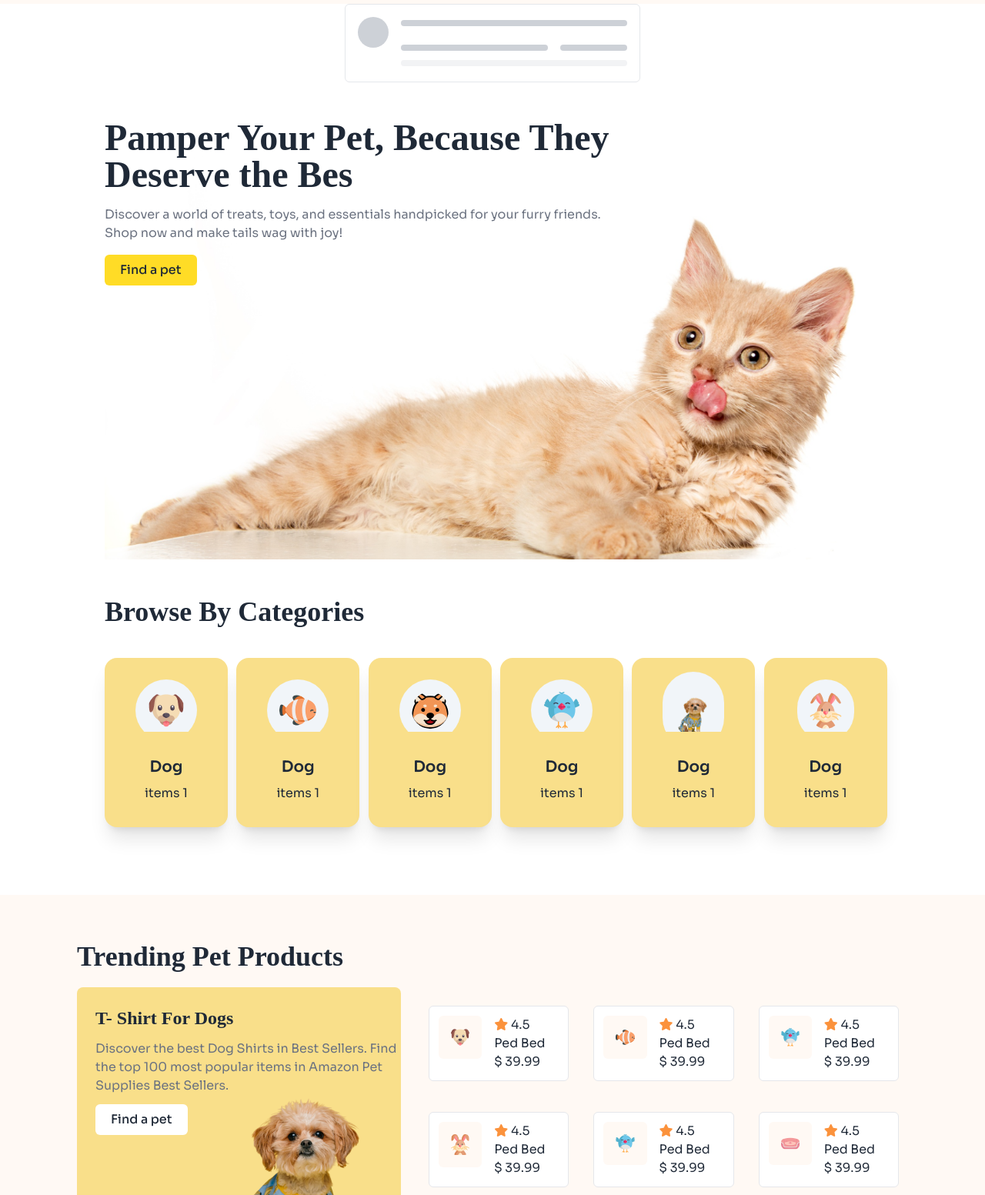
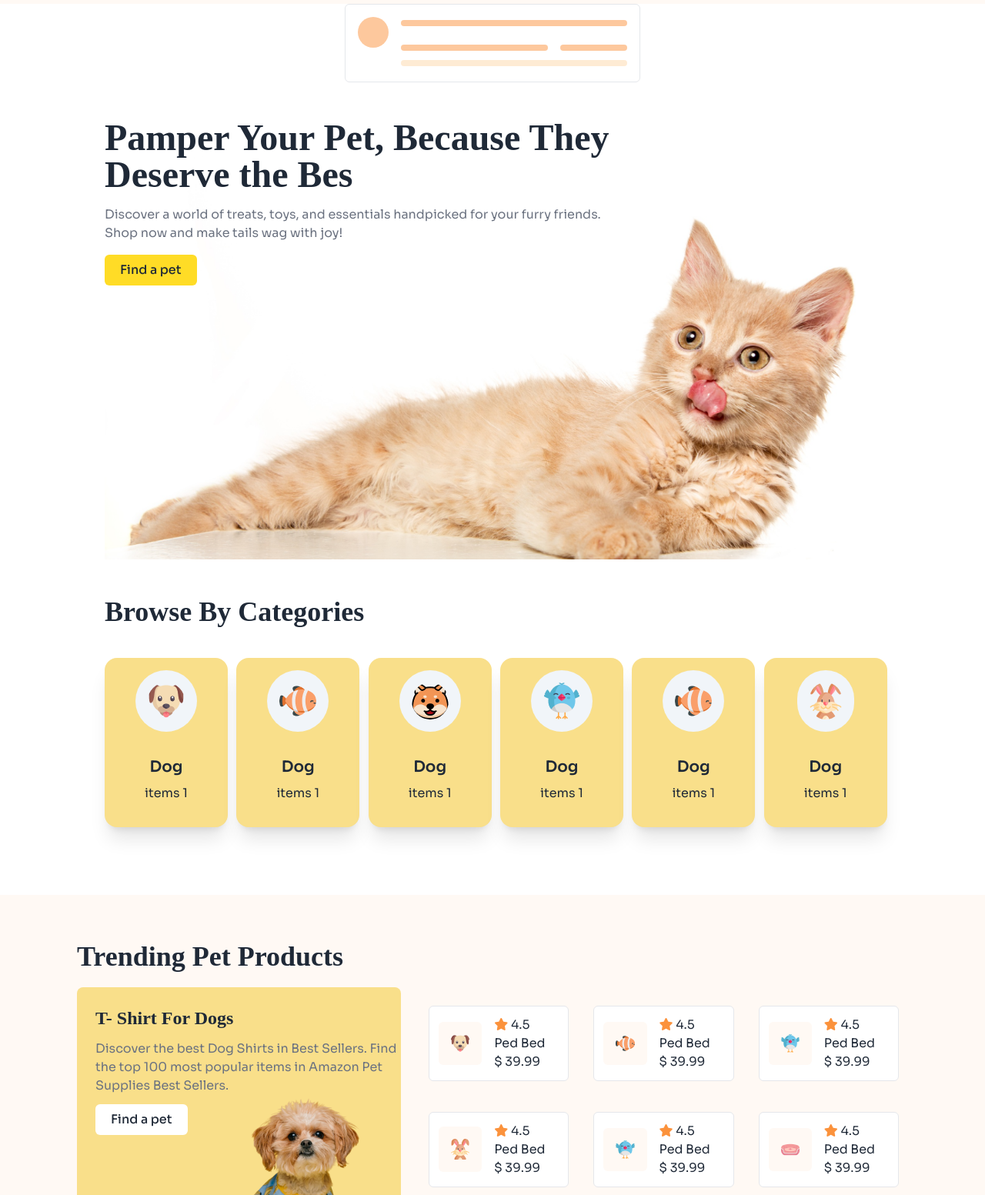
Before and after one commit to mohayminul-bd/b11-assignment-3, a plain HTML site: page index.html in a window 1280 px wide. Shown: the part 67-1620 px from the top of the page at 77% size. Drawn offline with nearby package versions, Linux system fonts and the light colour scheme; a web font is replaced by a local one.

Commit message:
final commit

```diff
--- a/index.html
+++ b/index.html
@@ -101,15 +101,15 @@
     <!-- animation  -->
     <div class="mx-auto w-full max-w-sm rounded-md border  p-4">
       <div class="flex animate-pulse space-x-4">
-        <div class="size-10 rounded-full bg-gray-400"></div>
+        <div class="size-10 rounded-full bg-orange-400"></div>
         <div class="flex-1 space-y-6 py-1">
-          <div class="h-2 rounded bg-gray-400"></div>
+          <div class="h-2 rounded bg-orange-400"></div>
           <div class="space-y-3">
             <div class="grid grid-cols-3 gap-4">
-              <div class="col-span-2 h-2 rounded bg-gray-400"></div>
-              <div class="col-span-1 h-2 rounded bg-gray-400"></div>
+              <div class="col-span-2 h-2 rounded bg-orange-400"></div>
+              <div class="col-span-1 h-2 rounded bg-orange-400"></div>
             </div>
-            <div class="h-2 rounded bg-gray-200"></div>
+            <div class="h-2 rounded bg-orange-200"></div>
           </div>
         </div>
       </div>
@@ -131,7 +131,7 @@
         <h4 class="text-4xl adlam-display-regular font-bold">Browse By Categories</h4>
         <div class="py-10 grid md:grid-cols-6 grid-cols-2  gap-5">
           <div class="card bg-base-100 w-[160px] h-[220px] bg-comon shadow-xl">
-            <figure class="px-10 pt-10">
+            <figure class="px-10 pt-4">
               <img class="bg-slate-100 rounded-full p-4"
                 src="./c1-assets/dog-cartoon.png"
                 alt="Shoes"
@@ -143,7 +143,7 @@
             </div>
           </div>
           <div class="card bg-base-100 w-[160px] h-[220px] bg-comon shadow-xl">
-            <figure class="px-10 pt-10">
+            <figure class="px-10 pt-4">
               <img class="bg-slate-100 rounded-full p-4"
                 src="./c1-assets/fish-cartoon.png"
                 alt="Shoes"
@@ -155,7 +155,7 @@
             </div>
           </div>
           <div class="card bg-base-100 w-[160px] h-[220px] bg-comon shadow-xl">
-            <figure class="px-10 pt-10">
+            <figure class="px-10 pt-4">
               <img class="bg-slate-100 rounded-full p-4"
                 src="./c1-assets/cat-cartoon.png"
                 alt="Shoes"
@@ -167,7 +167,7 @@
             </div>
           </div>
           <div class="card bg-base-100 w-[160px] h-[220px] bg-comon shadow-xl">
-            <figure class="px-10 pt-10">
+            <figure class="px-10 pt-4">
               <img class="bg-slate-100 rounded-full p-4"
                 src="./c1-assets/bird-cartoon.png"
                 alt="Shoes"
@@ -179,9 +179,9 @@
             </div>
           </div>
           <div class="card bg-base-100 w-[160px] h-[220px] bg-comon shadow-xl">
-            <figure class="px-10 pt-10">
+            <figure class="px-10 pt-4">
               <img class="bg-slate-100 rounded-full p-4"
-                src="./c1-assets/cute-pet-small.png"
+                src="./c1-assets/fish-cartoon.png"
                 alt="Shoes"
                 class="rounded-xl" />
             </figure>
@@ -191,7 +191,7 @@
             </div>
           </div>
           <div class="card bg-base-100 w-[160px] h-[220px] bg-comon shadow-xl">
-            <figure class="px-10 pt-10">
+            <figure class="px-10 pt-4">
               <img class="bg-slate-100 rounded-full p-4"
                 src="./c1-assets/rabbit-cartoon.png"
                 alt="Shoes"
@@ -221,7 +221,7 @@
 
             <div class=" gap-4 px-3 md:gap-8 grid md:grid-cols-3  grid-cols-2 mt-6">
 
-              <div class="flex gap-4 p-3 border rounded-md bg-white h-fit">
+              <div class="flex gap-4 p-3 border rounded-md bg-white h-fit items-center">
                 <div class="w-[40%]">
                  <img class="bg-nav-bg p-4 w-full rounded-md" src="./c1-assets/dog-cartoon.png" alt="">
                 </div>
@@ -231,7 +231,7 @@
                    <p>$ 39.99</p>
                  </div>
                </div>
-               <div class="flex gap-4 p-3 border rounded-md bg-white h-fit">
+               <div class="flex gap-4 p-3 border rounded-md bg-white h-fit items-center">
                 <div class="w-[40%]">
                  <img class="bg-nav-bg p-4 w-full rounded-md" src="./c1-assets/fish-cartoon.png" alt="">
                 </div>
@@ -241,7 +241,7 @@
                    <p>$ 39.99</p>
                  </div>
                </div>
-               <div class="flex gap-4 p-3 border rounded-md bg-white h-fit">
+               <div class="flex gap-4 p-3 border rounded-md bg-white h-fit items-center">
                 <div class="w-[40%]">
                  <img class="bg-nav-bg p-4 w-full rounded-md" src="./c1-assets/bird-cartoon.png" alt="">
                 </div>
@@ -251,7 +251,7 @@
                    <p>$ 39.99</p>
                  </div>
                </div>
-              <div class="flex gap-4 p-3 border rounded-md bg-white h-fit">
+              <div class="flex gap-4 p-3 border rounded-md bg-white h-fit items-center">
                 <div class="w-[40%]">
                  <img class="bg-nav-bg p-4 w-full rounded-md" src="./c1-assets/rabbit-cartoon.png" alt="">
                 </div>
@@ -261,7 +261,7 @@
                    <p>$ 39.99</p>
                  </div>
                </div>
-               <div class="flex gap-4 p-3 border rounded-md bg-white h-fit">
+               <div class="flex gap-4 p-3 border rounded-md bg-white h-fit items-center">
                 <div class="w-[40%]">
                  <img class="bg-nav-bg p-4 w-full rounded-md" src="./c1-assets/bird-cartoon.png" alt="">
                 </div>
@@ -271,7 +271,7 @@
                    <p>$ 39.99</p>
                  </div>
                </div>
-               <div class="flex gap-4 p-3 border rounded-md bg-white h-fit">
+               <div class="flex gap-4 p-3 border rounded-md bg-white h-fit items-center">
                 <div class="w-[40%]">
                  <img class="bg-nav-bg p-4 w-full rounded-md" src="./c1-assets/pet-couch.png" alt="">
                 </div>
@@ -281,7 +281,7 @@
                    <p>$ 39.99</p>
                  </div>
                </div>
-               <div class="flex gap-4 p-3 border rounded-md bg-white h-fit">
+               <div class="flex gap-4 p-3 border rounded-md bg-white h-fit items-center">
                 <div class="w-[40%]">
                  <img class="bg-nav-bg p-4 w-full rounded-md" src="./c1-assets/fish-cartoon.png" alt="">
                 </div>
@@ -291,7 +291,7 @@
                    <p>$ 39.99</p>
                  </div>
                </div>
-               <div class="flex gap-4 p-3 border rounded-md bg-white h-fit">
+               <div class="flex gap-4 p-3 border rounded-md bg-white h-fit items-center">
                 <div class="w-[40%]">
                  <img class="bg-nav-bg p-4 w-full rounded-md" src="./c1-assets/pet-couch.png" alt="">
                 </div>
@@ -301,7 +301,7 @@
                    <p>$ 39.99</p>
                  </div>
                </div>
-               <div class="md:flex gap-4 p-3 border hidden md:block rounded-md bg-white h-fit">
+               <div class="md:flex gap-4 p-3 border hidden lg::block rounded-md bg-white h-fit items-center">
                 <div class="w-[40%]">
                  <img class="bg-nav-bg p-4 w-full rounded-md" src="./c1-assets/dog-cartoon.png" alt="">
                 </div>
@@ -315,7 +315,7 @@
           </div>
         </section>
                  <!-- extra section -->
-                 <section class=" md:px-[100px] md:py-[60px] px-2">
+                 <section class=" md:px-[100px] md:py-[60px] px-2 mt-5">
                   <div class="hero bg-orange-100 rounded-xl min-h-screen">
                     <div class="hero-content flex-col ">
                       <div class="text-center ">
@@ -341,7 +341,7 @@
                   </div>
                 </section>
         <!-- price section -->
-         <section class=" md:px-[100px] md:py-[60px] py-11 px-2">
+         <section class=" md:px-[100px] md:py-[60px] py-11 px-2 ">
           <h4 class="text-4xl font-bold adlam-display-regular">Everyday low Price</h4>
           <div class="md:flex h-[400px] mt-8 gap-8">
             <div class="md:flex items-center rounded-lg md:w-[60%] bg-gradient-to-r from-[#F8CCFB] to-[#ACD2FD] ">
@@ -368,24 +368,24 @@
          </section>
 
          <!-- news section  -->
-         <section class=" mt-[540px] sm:mt-[00px] md:ml-[150px] absolute px-2">
-          <div class="bg-nav-bg md:flex p-14 md:gap-[100px] w-[350px] md:w-[1020px] mx-auto items-center rounded-xl ">
-            <div class="w-[30%]">
+         <section class=" md:ml-[110px] absolute px-3 mt-[500px] md:mt-4 z-10">
+          <div class="bg-nav-bg md:flex p-6 text-center md:text-start  md:gap-[100px] w-[350px] md:w-[1020px]  mx-auto rounded-xl ">
+            <div class="w-[40%]">
               <img src="./c1-assets/cute-pet-mid.png" alt="">
             </div>
-            <div class="w-[70%]">
+            <div class="">
               <div class="space-y-5">
                 <h5 class="font-bold text-3xl adlam-display-regular">Get Pawsome News!</h5>
                 <p class="text-gray-500">Exclusive training tips, ticks, product deals and more.</p>
-                <input type="text" placeholder="Type here" class="input input-bordered w-full max-w-xs" /> <br>
+                <input type="email" placeholder="Enter Email" class="input input-bordered w-full max-w-xs" /> <br>
                 <button class="py-2 px-5 bg-[#FFDC26] rounded-md font-medium ">Subscribe</button>
               </div>
             </div>
           </div>
         </section>
     </main>
-      <footer class="">
-        <div class=" bg-[#FFDC2680]  grid md:gap-[250px] md:grid-cols-3   pt-[300px] md:pt-[300px] md:pb-[50px] md:px-[150px] space-y-6 -mt[150px] sm:mt-[250px] ">
+      <footer class="absolute mt-[800px] md:mt-10 ">
+        <div class=" bg-[#FFDC2680]  grid md:gap-[250px] md:grid-cols-3   pt-[300px] md:pt-[300px] md:pb-[50px] md:px-[150px] space-y-6  sm:mt-[250px] px-3 py-6">
             <div class="space-y-5">
               <div class="flex items-center gap-4">
                 <img src="./c1-assets/logo-footer.png" alt="">
```
